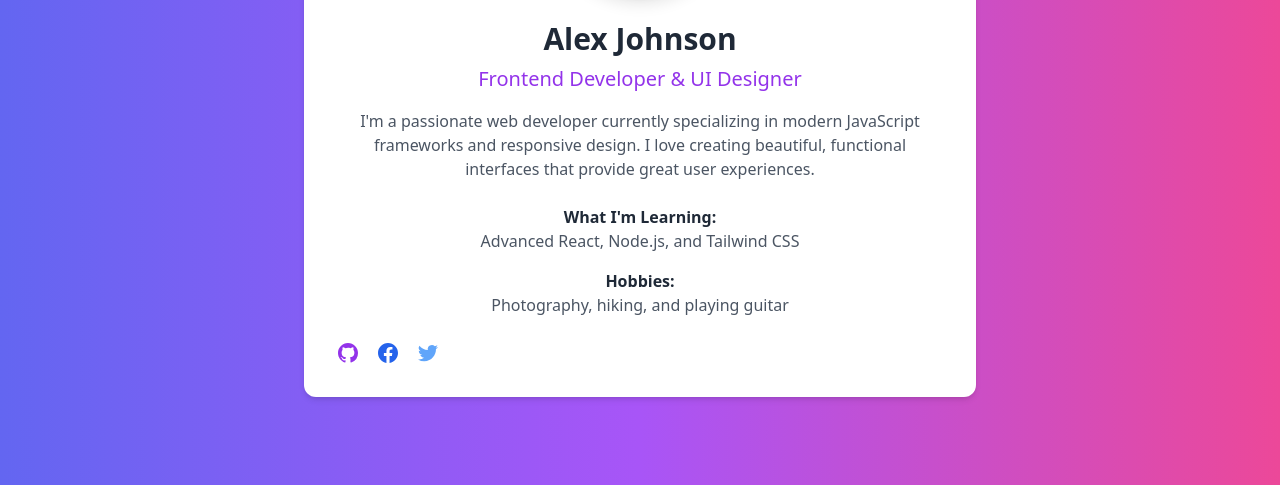
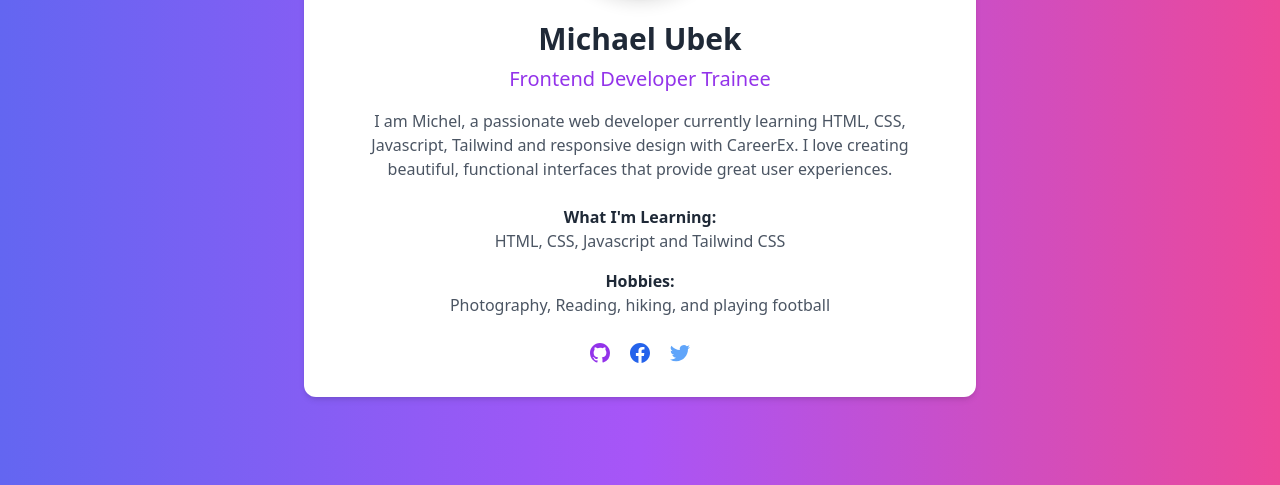
Before and after one commit to UbekM/Careerex-assignment-three, a plain HTML site: page index.html in a window 1280 px wide. Shown: the part 315-800 px from the top of the page. Drawn offline with nearby package versions, Linux system fonts and the light colour scheme.

Commit message:
portfolio

```diff
--- a/index.html
+++ b/index.html
@@ -11,32 +11,32 @@
         <div class="flex flex-col items-center p-8">
             <!-- Profile Picture -->
             <img class="h-48 w-48 rounded-full object-cover border-4 border-purple-300 shadow-lg"
-                 src="https://www.facebook.com/photo/?fbid=8038849566217354&set=a.106205522815171&__tn__=%3C"
+                 src="https://scontent-zrh1-1.xx.fbcdn.net/v/t39.30808-6/470520350_8038849026217408_5999157295986100725_n.jpg?_nc_cat=107&ccb=1-7&_nc_sid=6ee11a&_nc_ohc=p4xzG90xJ1wQ7kNvwFNXaIa&_nc_oc=Adl3ryOFKtwa8c11eCLtNNLCzPcyTSoN_FntekaASs5pd8jXFl6V0mYxltGsCfJmlHY&_nc_zt=23&_nc_ht=scontent-zrh1-1.xx&_nc_gid=VgDG2qkGy_zzd96B-Q5Vyg&oh=00_AfEYiypbmhOsnDF5mkYWIC2OJY7bJHWsGUoJvKY6hsgWgg&oe=67FF0661"
                  alt="Profile picture">
 
             <!-- Bio Section -->
             <div class="mt-6 text-center">
-                <h1 class="text-3xl font-bold text-gray-800">Alex Johnson</h1>
-                <h2 class="text-xl text-purple-600 mt-2">Frontend Developer & UI Designer</h2>
+                <h1 class="text-3xl font-bold text-gray-800">Michael Ubek</h1>
+                <h2 class="text-xl text-purple-600 mt-2">Frontend Developer Trainee</h2>
 
                 <p class="mt-4 text-gray-600">
-                    I'm a passionate web developer currently specializing in modern JavaScript frameworks
-                    and responsive design. I love creating beautiful, functional interfaces that
+                    I am Michel, a passionate web developer currently learning HTML, CSS, Javascript, Tailwind  and responsive design with CareerEx.
+                   I love creating beautiful, functional interfaces that
                     provide great user experiences.
                 </p>
 
                 <div class="mt-6">
                     <h3 class="font-semibold text-gray-800">What I'm Learning:</h3>
-                    <p class="text-gray-600">Advanced React, Node.js, and Tailwind CSS</p>
+                    <p class="text-gray-600">HTML, CSS, Javascript and Tailwind CSS</p>
                 </div>
 
                 <div class="mt-4">
                     <h3 class="font-semibold text-gray-800">Hobbies:</h3>
-                    <p class="text-gray-600">Photography, hiking, and playing guitar</p>
+                    <p class="text-gray-600">Photography, Reading, hiking, and playing football</p>
                 </div>
 
                 <!-- Social Links -->
-                <div class="mt-6 flex space-x-4">
+                <div class="mt-6 flex space-x-4 justify-center align-center">
                     <a href="#" class="text-purple-600 hover:text-purple-800">
                         <svg class="w-6 h-6" fill="currentColor" viewBox="0 0 24 24" aria-hidden="true">
                             <path fill-rule="evenodd" d="M12 2C6.477 2 2 6.484 2 12.017c0 4.425 2.865 8.18 6.839 9.504.5.092.682-.217.682-.483 0-.237-.008-.868-.013-1.703-2.782.605-3.369-1.343-3.369-1.343-.454-1.158-1.11-1.466-1.11-1.466-.908-.62.069-.608.069-.608 1.003.07 1.531 1.032 1.531 1.032.892 1.53 2.341 1.088 2.91.832.092-.647.35-1.088.636-1.338-2.22-.253-4.555-1.113-4.555-4.951 0-1.093.39-1.988 1.029-2.688-.103-.253-.446-1.272.098-2.65 0 0 .84-.27 2.75 1.026A9.564 9.564 0 0112 6.844c.85.004 1.705.115 2.504.337 1.909-1.296 2.747-1.027 2.747-1.027.546 1.379.202 2.398.1 2.651.64.7 1.028 1.595 1.028 2.688 0 3.848-2.339 4.695-4.566 4.943.359.309.678.92.678 1.855 0 1.338-.012 2.419-.012 2.747 0 .268.18.58.688.482A10.019 10.019 0 0022 12.017C22 6.484 17.522 2 12 2z" clip-rule="evenodd"></path>
```
